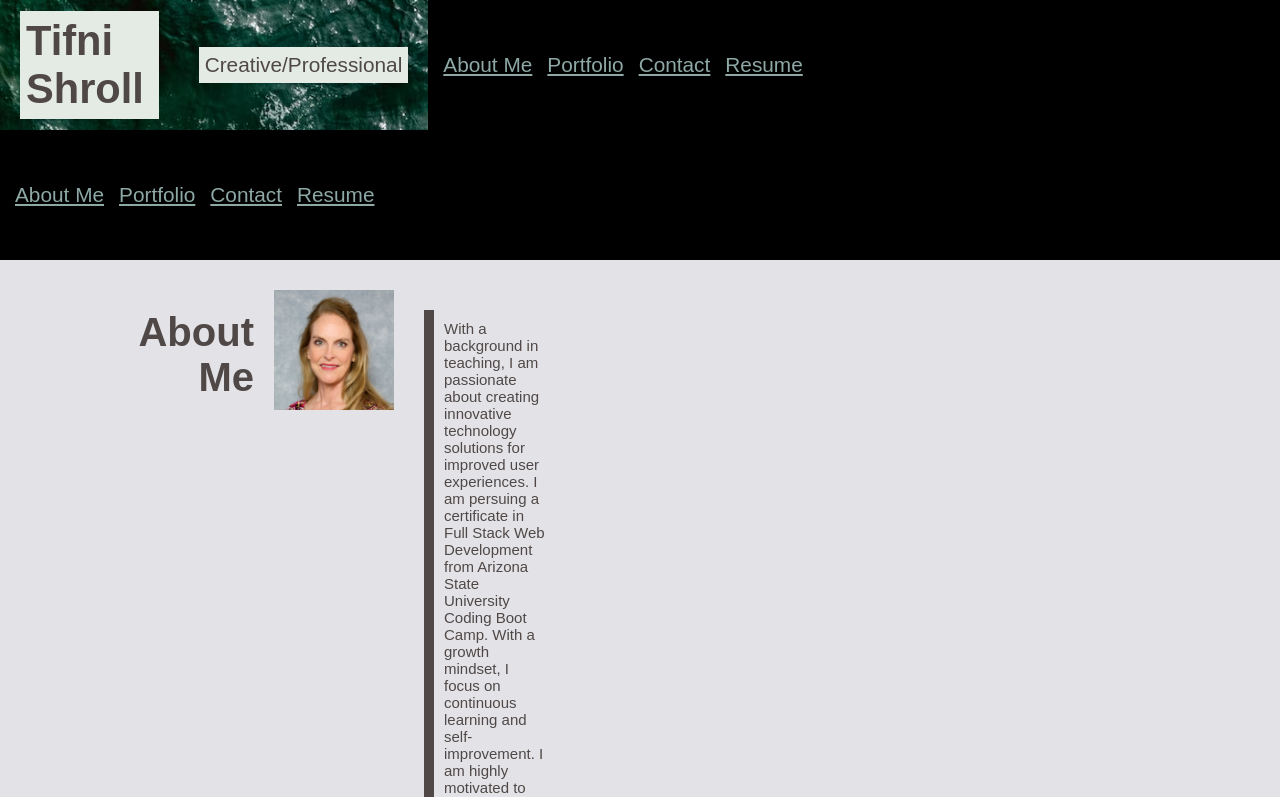
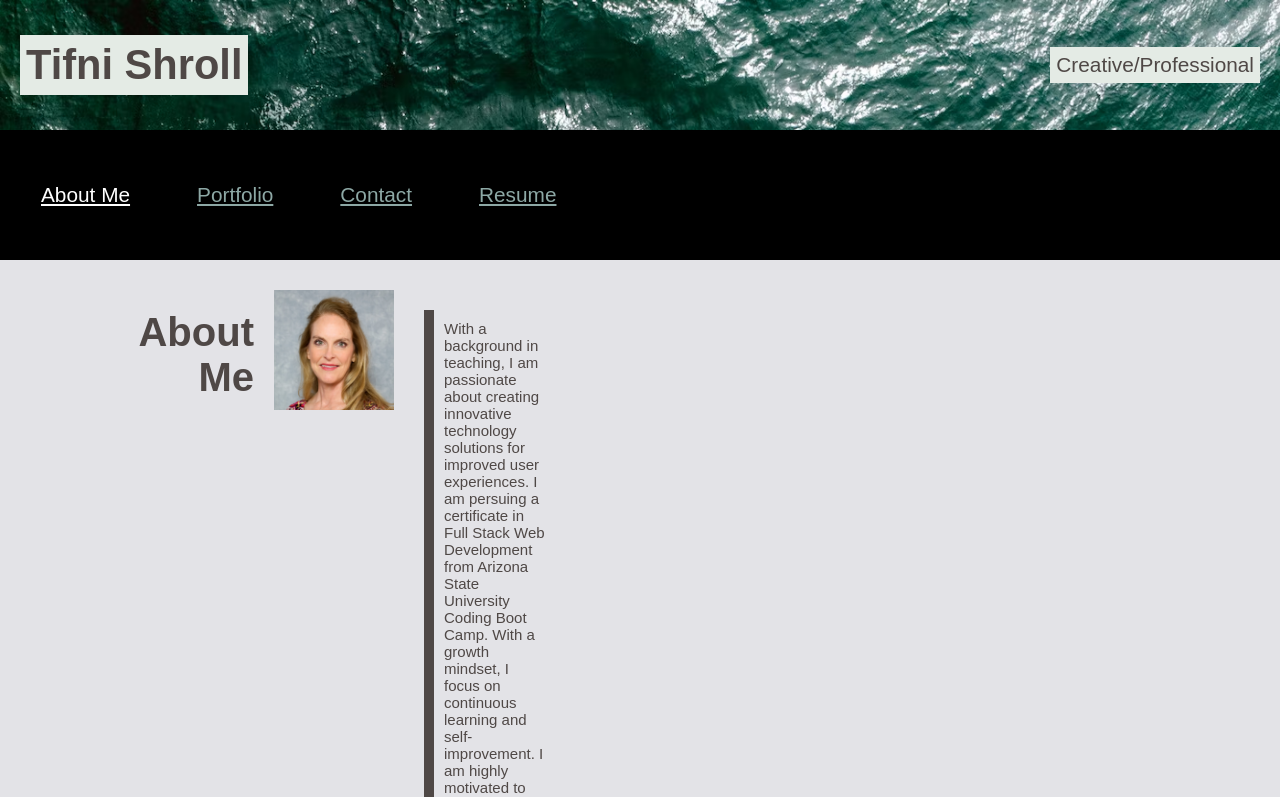
Before and after one commit to tasshroll/TS-Career-Portfolio, a React (Create React App) app: page / in a window 1280 px wide. Shown: the top 797 px of the page. Built offline with nearby package versions, Linux system fonts and the light colour scheme.

Commit message:
Add Porfolio to NavBar

```diff
--- a/src/components/Header.js
+++ b/src/components/Header.js
@@ -26,7 +26,6 @@
                         <bold>Creative/Professional</bold>
                     </p>
                 </section>
-                <Navbar />
             </div>
         </div>
     );
--- a/src/components/Navbar.js
+++ b/src/components/Navbar.js
@@ -1,5 +1,19 @@
 
 export default function Navbar({ currentPage, handlePageChange }) {
+  const styles = {
+    navLink: {
+      margin: 20,
+      padding: 6,
+      background: "#black"
+    },
+    activeNavLink: {
+      margin: 20,
+      padding: 6,
+      background: "##8ca190",
+      color: "#fff"
+    }
+  };
+
 
   return (
     <div className="header-style">
@@ -8,17 +22,20 @@
           <li>
             <a
               href="#about-me"
-              onClick={() => handlePageChange = ('About')}
+              onClick={() => handlePageChange('About')}
               className={currentPage === 'About' ? 'nav-link active' : 'nav-link'}
+              style={currentPage === 'About' ? styles.activeNavLink : styles.navLink}
             >About Me
             </a>
           </li>
 
           <li>
             <a
-              href="#work"
-              onClick={() => handlePageChange = ('Work')}
-              className={currentPage === 'Work' ? 'nav-link active' : 'nav-link'}
+              href="#portfolio"
+              onClick={() => handlePageChange('Portfolio')}
+              className={currentPage === 'Portfolio' ? 'nav-link active' : 'nav-link'}
+              style={currentPage === 'Portfolio' ? styles.activeNavLink : styles.navLink}
+
             >Portfolio
             </a>
           </li>
@@ -26,8 +43,10 @@
           <li>
             <a
               href="#contact"
-              onClick={() => handlePageChange = ('Contact')}
+              onClick={() => handlePageChange('Contact')}
               className={currentPage === "Contact" ? 'nav-link active' : 'nav-link'}
+              style={currentPage === 'Contact' ? styles.activeNavLink : styles.navLink}
+
             >Contact
             </a>
           </li>
@@ -35,7 +54,9 @@
             <a
               href="#resume"
               onClick={() => handlePageChange('Resume')}
-              className={currentPage==='Resume' ? 'nav-link active' : 'nav-link'}
+              className={currentPage === 'Resume' ? 'nav-link active' : 'nav-link'}
+              style={currentPage === 'Resume' ? styles.activeNavLink : styles.navLink}
+
             >Resume
             </a>
           </li>
--- a/src/components/PortfolioContainer.js
+++ b/src/components/PortfolioContainer.js
@@ -6,9 +6,10 @@
 import Resume from './pages/Resume';
 
 // Import the work array listing all work info
-import work from './work'
+import  work  from './work';
 
-export default function PortfolioContainer( {work}) {
+
+export default function PortfolioContainer() {
     const [currentPage, setCurrentPage] = useState('About');
 
     // This method is checking to see what the value of `currentPage` is. Depending on the value of currentPage, we return the corresponding component to render.
--- a/src/components/pages/Contact.js
+++ b/src/components/pages/Contact.js
@@ -0,0 +1,122 @@
+import { useState } from 'react';
+import { checkPassword, validateEmail } from '../utils/helpers';
+
+// Form for person to email me
+export default function Contact() {
+
+
+    const styles = {
+        header: {
+            margin: 20,
+            padding: 6,
+            background: "#e4ebe5"
+        },
+
+        subtopics : {
+            display: "flex",
+            flexFlow: "row wrap",
+            justifyContent: "flexStart",
+            width: 100,
+            padding: 10,
+            margin: 20,
+            fontSize: 15
+          },
+
+        githubIcon: {
+            marginRight: 10,
+            width: 30,
+            height: 30
+        },
+        projectImage: {
+            marginRight: 10,
+            width: 140,
+            height: 100
+        },
+        photoImage: {
+            marginRight: 10,
+            width: 120,
+            height: 120
+        }
+    };
+
+    // state variables displayed on input form
+    const [email, setEmail] = useState('');
+    const [userName, setUserName] = useState('');
+    const [message, setMessage] = useState('');
+    const [errorMessage, setErrorMessage] = useState('');
+
+    // When user enters data on form, change the state depending on the target
+    const handleInputChange = (e) => {
+        const { target } = e;
+        const inputType = target.name;
+        const inputValue = target.value;
+
+        if (inputType === 'email') {
+            setEmail(inputValue);
+        } else if (inputType === 'userName') {
+            setUserName (inputValue);
+        } else {
+            setMessage(inputValue);
+        }
+    };
+
+    const handleFormSubmit = (e) => {
+        // Prevent the default page refresh behavior
+        e.preventDefault();
+
+        // Valid Email and Username must be entered
+        if (!validateEmail(email) || (!userName)) {
+            setErrorMessage("Email or username is invalid")
+            return;
+
+        }
+        // Message must be entered
+        if (!message) {
+            setErrorMessage(`Please send me a message, ${userName}`);
+            return;
+        }
+
+        alert (`Thank you for your message ${userName}`)
+
+        // Clear input for next time
+        setUserName('');
+        setMessage('');
+        setEmail('');
+    };
+
+   return (
+        <div style={styles.subtopics}>
+          <p>Hello {userName}</p>
+          <form className="form">
+
+            <input
+              value={userName}
+              name="userName"
+              onChange={handleInputChange}
+              type="text"
+              placeholder="username"
+            />
+            <input
+              value={email}
+              name="email"
+              onChange={handleInputChange}
+              type="email"
+              placeholder="email"
+            />
+            <input
+              value={message}
+              name="message"
+              onChange={handleInputChange}
+              type="text"
+              placeholder="message"
+            />
+            <button type="button" onClick={handleFormSubmit}>Submit</button>
+          </form>
+          {errorMessage && (
+            <div>
+              <p className="error-text">{errorMessage}</p>
+            </div>
+          )}
+        </div>
+      );
+}
--- a/src/components/pages/Portfolio.js
+++ b/src/components/pages/Portfolio.js
@@ -2,6 +2,7 @@
 // name, gitHub, deployed, image are accessed in the work array
 export default function Portfolio({ work }) {
 
+    console.log("inside of portfolio");
 
     const styles = {
         header: {
@@ -10,7 +11,7 @@
             background: "#e4ebe5"
         },
 
-        subtopics : {
+        subtopics: {
             display: "flex",
             flexFlow: "row wrap",
             justifyContent: "flexStart",
@@ -18,7 +19,7 @@
             padding: 10,
             margin: 20,
             fontSize: 15
-          },
+        },
 
         githubIcon: {
             marginRight: 10,
@@ -29,48 +30,23 @@
             marginRight: 10,
             width: 140,
             height: 100
-        },
-        photoImage: {
-            marginRight: 10,
-            width: 120,
-            height: 120
         }
     };
 
     return (
         <div>
             <main>
-                {/*<!-- About Me-->*/}
-                <section className="subtopics">
-
-                    <h1>About<br />Me</h1>
-                    <img src="../../Tif-headshot.jpeg" alt="headshot" style={styles.photoImage} />
-
-                    <p style={styles.subtopics}>
-                        With a background in teaching, I am passionate about creating innovative technology solutions
-                        for improved user experiences.  I am persuing a certificate in Full Stack Web Development from Arizona State University Coding
-                        Boot Camp. With a growth mindset, I focus on continuous
-                        learning and self-improvement. I am highly motivated to tackle new challenges and collaborate effectively as a
-                        team member. With exceptional communication and writing abilities, I can efficiently convey complex ideas and
-                        information.
-                    </p>
-                </section>
-
                 {/*<!-- Work Sidebar -->*/}
-                <aside>
-                    <h1>Work</h1>
-                </aside>
-
-                <section className="work-container" id="work">
-
-                    <section className="flex-items" >
+                <h1>Work</h1>
+                <section>
+                    {/* <section className="work-container" > */}
+                    <section>
+                        {/* <section className="flex-items" > */}
                         <div>
                             <ul>
                                 {work.map((project) => (
                                     <li key={project.name}>
-
                                         <a href={project.gitHub}>
-
                                             <img
                                                 src="../../github-logo.png"
                                                 alt="GitHub Logo style="
@@ -81,7 +57,7 @@
 
                                             <img
                                                 src={project.image}
-                                                alt="Project Image"
+                                                alt="Project"
                                                 style={styles.projectImage}
                                             />
                                         </a>
@@ -93,8 +69,8 @@
                     </section>
                 </section>
 
-            </main>
-        </div>
+            </main >
+        </div >
 
     );
 }
--- /dev/null
+++ b/src/components/utils/helpers.js
@@ -0,0 +1,12 @@
+export function validateEmail(email) {
+    const re = /^(([^<>()[\]\\.,;:\s@"]+(\.[^<>()[\]\\.,;:\s@"]+)*)|(".+"))@((\[[0-9]{1,3}\.[0-9]{1,3}\.[0-9]{1,3}\.[0-9]{1,3}\])|(([a-zA-Z\-0-9]+\.)+[a-zA-Z]{2,}))$/;
+    return re.test(String(email).toLowerCase());
+  }
+
+  export function checkPassword(input) {
+    const passw = /^[A-Za-z]\w{7,14}$/;
+    if (input.match(passw)) {
+      return true;
+    }
+    return false;
+  }
```
